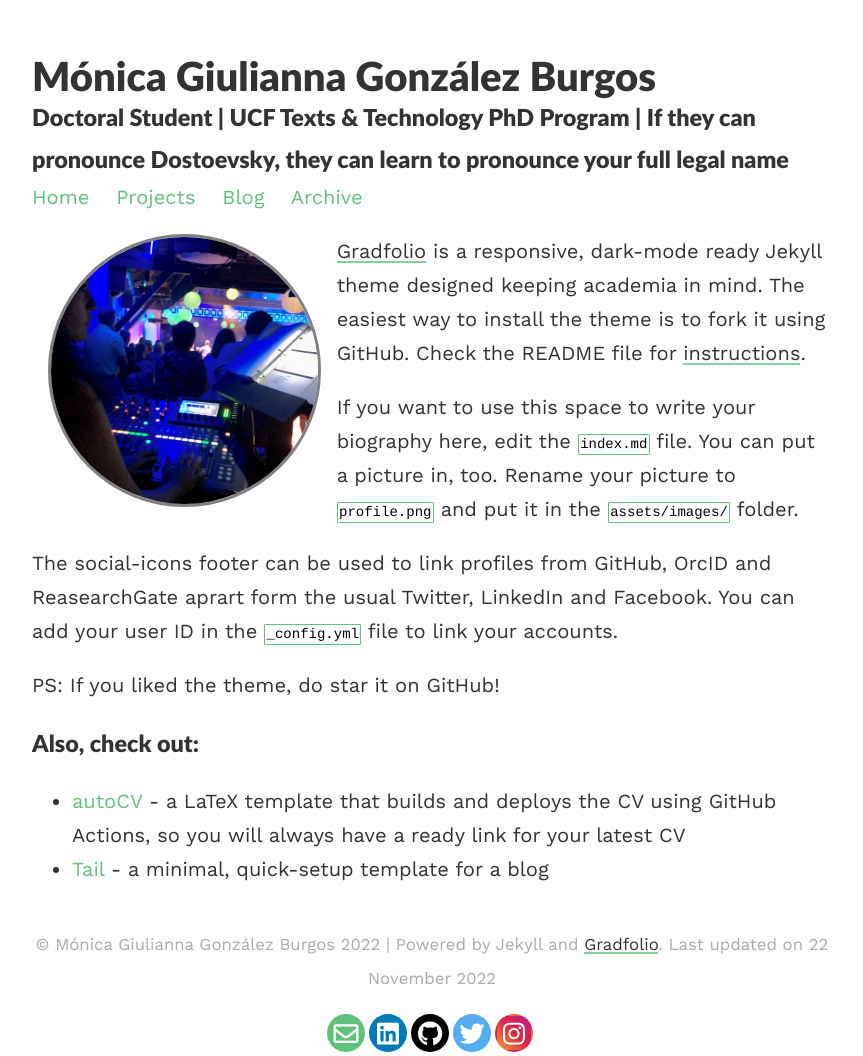
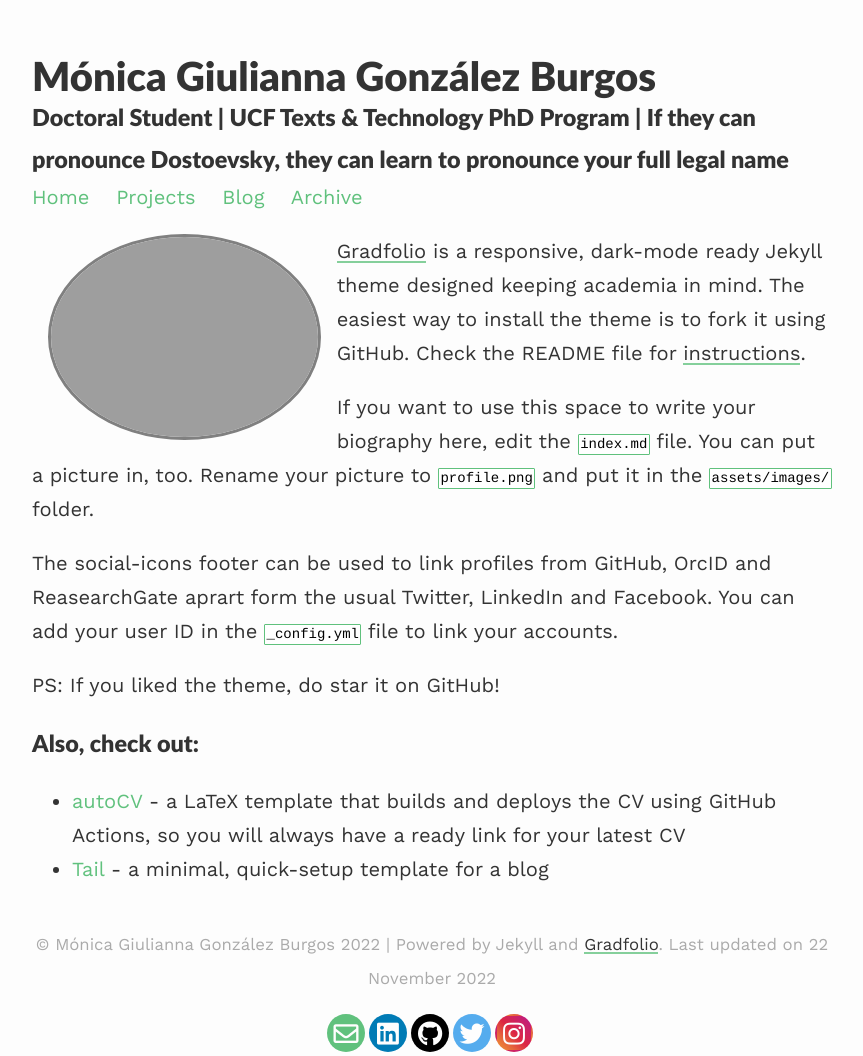
Before and after one commit to mgonzalezburgos/MGBurgos, a Jekyll site: the page built from index.md, in a window 1280 px wide. Shown: the whole page, without its empty margins (208-1071 px from the left). Built offline with Jekyll 4.4.1, drawn with Linux system fonts in a browser that asks for light colours; nearby versions of some CDN libraries.

Commit message:
Update index.md

```diff
--- a/index.md
+++ b/index.md
@@ -3,7 +3,7 @@ layout: about
 permalink: /
 profile:
   align: left
-  image: profile.png
+  image: MGGB as Front of House Engineer for Mamma Mia! 2018
 published: true
 ---
 
```
